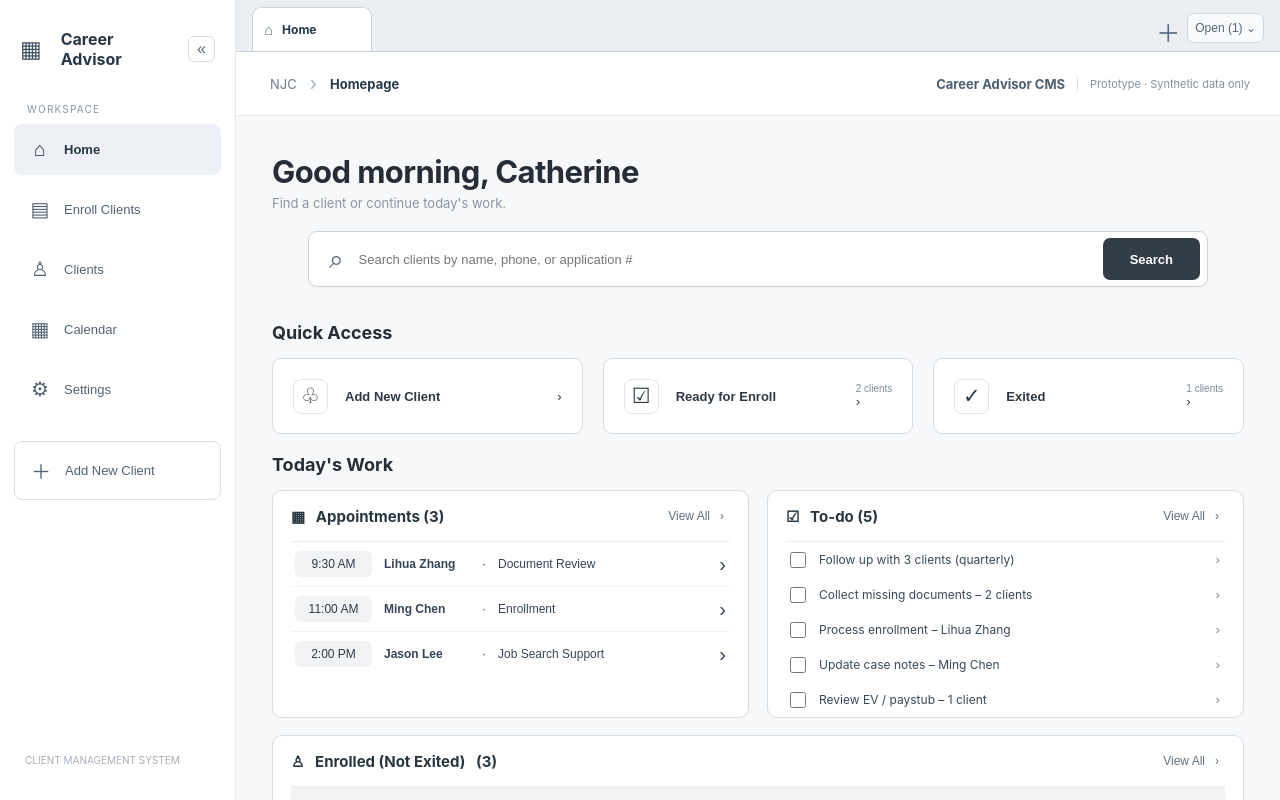
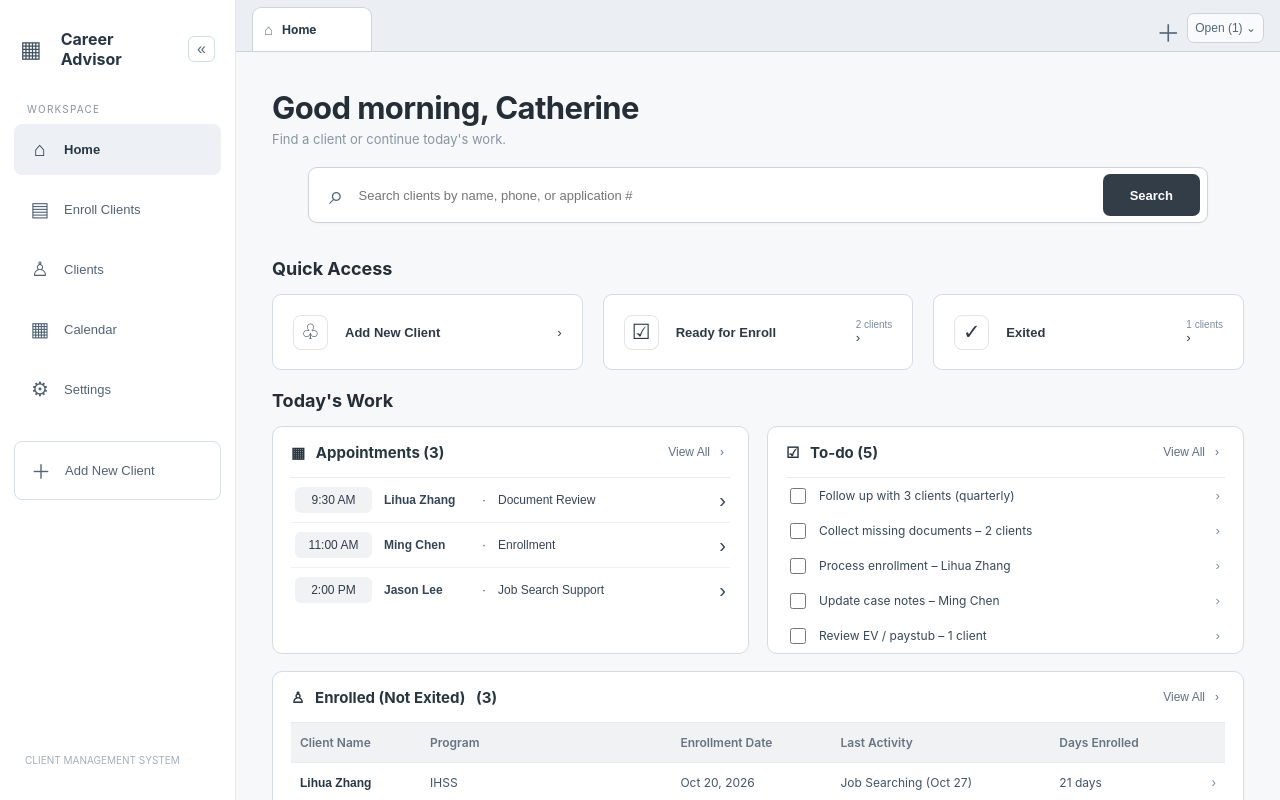
Before and after one commit to Cthrnxy/career-advisor-cms, a React (Vite) app: page / in a window 1280 px wide. Shown: the top 800 px of the page. Built offline with nearby package versions, Linux system fonts and the light colour scheme.

Commit message:
refactor(nav): keep browser tabs only and remove breadcrumb header

```diff
--- a/src/App.jsx
+++ b/src/App.jsx
@@ -1,6 +1,5 @@
 import React,{useEffect,useState} from 'react';
 import HomeDashboard from './features/home/HomeDashboard.jsx';
-import WorkspaceBreadcrumbHeader from './layouts/WorkspaceBreadcrumbHeader.jsx';
 import WorkspaceTabs from './layouts/WorkspaceTabs.jsx';
 import {getTabId,getTabTitle} from './layouts/navigation.js';
 import {demoClients,getStatus,makeCase,DOCUMENT_TYPES,uid} from './data.js';
@@ -78,25 +77,6 @@ const saveFile=()=>{if(!documentName){flash('Please select a file');return}chang
 const selectFile=(file)=>{setFields(f=>({...f,evidence:file}));setModal('Exit')};
 const openSearchResults=value=>{if(switchView('Clients')){setQuery(value);setClientListFilter('All')}};
 const openExited=()=>{if(switchView('Clients')){setQuery('');setClientListFilter('Exited')}};
-const breadcrumbItems = [
-  {key:'root',label:'NJC'},
-  ...(screen==='Home' ? [{key:'Home',label:'Homepage'}] :
-      ['Client Detail','Case Detail','Form Editor'].includes(screen)
-        ? [
-          {key:'Clients',label:'Clients'},
-          {key:'Client Detail',label:client.name},
-          ...(screen==='Case Detail'||screen==='Form Editor' ? [{key:'Case Detail',label:(current?.form||'201')+' Case'}] : []),
-          ...(screen==='Form Editor' ? [{key:'Form Editor',label:'Form Editor'}] : [])
-        ]
-        : [{key:screen,label:screen}])
-];
-const navigateBreadcrumb=key=>{
-  if(key==='root'||key==='Home'){switchView('Home');return}
-  if(key==='Clients'){if(switchView('Clients')){setQuery('');setClientListFilter('All')}return}
-  if(key==='Client Detail'){switchView('Client Detail');return}
-  if(key==='Case Detail'){switchView('Case Detail');return}
-  switchView(key);
-};
 const pageTitle=screen==='Client Detail'?client.name:screen==='Case Detail'?current?.form+' Case Detail':screen==='Form Editor'?current?.form+' Form Editor':screen;
 const casesForTable=(list)=> <div className="table-scroll"><table><thead><tr><th>Client</th><th>Form</th><th>App Date</th><th>App Number</th><th>Case Status</th><th>Action</th></tr></thead><tbody>{list.map(({c,r})=><tr key={c.id+r.id} onDoubleClick={()=>openCase(r,c.id)}><td>{c.name}</td><td>{r.form}</td><td>{r.applicationDate||'—'}</td><td>{r.applicationNumber||'—'}</td><td><span className="status">{getStatus(r)}</span></td><td><Button onClick={()=>openCase(r,c.id)}>Open</Button></td></tr>)}</tbody></table></div>;
 return <div className="shell">
@@ -109,7 +89,6 @@ return <div className="shell">
 </aside>
 <div className="work">
 <WorkspaceTabs tabs={tabs} activeId={activeTabId} onActivate={tab=>switchView(tab.screen,tab.clientId||clientId,tab.caseId||caseId)} onClose={closeWorkspace} onHome={()=>switchView('Home')}/>
-<WorkspaceBreadcrumbHeader items={breadcrumbItems} onNavigate={navigateBreadcrumb}/>
 <main>{screen!=='Home'&&<header className="page-head"><div><h1>{pageTitle}</h1><p>{screen==='Client Detail'?'Client ID: '+client.id:screen==='Case Detail'?'Application #: '+(current?.applicationNumber||'Not assigned'):'Internal case management workspace'}</p></div><div className="actions">{screen==='Client Detail'&&<><Button onClick={startProfile}>Edit Profile</Button><Button kind="primary" onClick={()=>show('New Enrollment')}>+ Start New Enrollment</Button></>}{screen==='Case Detail'&&<Button onClick={()=>switchView('Client Detail')}>← Back to {client.name}</Button>}</div></header>}
 {screen==='Home'&&<HomeDashboard clients={clients} onOpenClient={openClient} onSearch={openSearchResults} onAddClient={()=>show('New Client')} onReady={()=>{if(switchView('Enroll Clients'))setQuery('')}} onExited={openExited} onEnrolled={()=>{if(switchView('Enroll Clients'))setQuery('')}} onCalendar={()=>switchView('Calendar')}/>}
 {screen==='Enroll Clients'&&<><Card title="Search Existing Clients"><input className="wide-input" placeholder="Search existing clients" value={query} onChange={e=>setQuery(e.target.value)}/>{query&&clients.filter(c=>c.name.toLowerCase().includes(query.toLowerCase())).map(c=><p key={c.id} className="link" onClick={()=>openClient(c.id)}>{c.name} · {c.id} →</p>)}</Card><Card title="Ready for Enroll">{ready.map(c=><div className="item" key={c.id} onClick={()=>openClient(c.id)}><b>{c.name}</b><span>Open Profile →</span></div>)}</Card><Card title="Enrolled (Not Exited)">{casesForTable(clients.flatMap(c=>c.cases.filter(r=>getStatus(r)==='Enrolled').map(r=>({c,r}))))}</Card></>}
--- a/src/layouts/WorkspaceBreadcrumbHeader.jsx
+++ /dev/null
@@ -1,79 +0,0 @@
-import React, {useEffect, useMemo, useRef, useState} from 'react';
-import './breadcrumb.css';
-
-/**
- * Hierarchical breadcrumb, not a browser history list.
- *
- * When the path becomes too long, keep its last two levels visible
- * and put every earlier ancestor inside the folder dropdown.
- * The current page is always the final, non-clickable segment.
- */
-export default function WorkspaceBreadcrumbHeader({items,onNavigate}) {
-  const pathRef=useRef(null);
-  const overflowRef=useRef(null);
-  const [pathWidth,setPathWidth]=useState(800);
-  const [dropdownOpen,setDropdownOpen]=useState(false);
-  const pathSignature=items.map(item=>item.key+':'+item.label).join(' / ');
-
-  useEffect(()=>{
-    const element=pathRef.current;
-    if(!element)return;
-    const measure=()=>setPathWidth(element.clientWidth);
-    measure();
-    if(typeof ResizeObserver==='undefined'){
-      window.addEventListener('resize',measure);
-      return ()=>window.removeEventListener('resize',measure);
-    }
-    const observer=new ResizeObserver(measure);
-    observer.observe(element);
-    return ()=>observer.disconnect();
-  },[]);
-
-  useEffect(()=>setDropdownOpen(false),[pathSignature]);
-  useEffect(()=>{
-    if(!dropdownOpen)return;
-    function onPointerDown(event){
-      if(overflowRef.current&&!overflowRef.current.contains(event.target))setDropdownOpen(false);
-    }
-    function onKeyDown(event){if(event.key==='Escape')setDropdownOpen(false)}
-    document.addEventListener('pointerdown',onPointerDown);
-    document.addEventListener('keydown',onKeyDown);
-    return ()=>{
-      document.removeEventListener('pointerdown',onPointerDown);
-      document.removeEventListener('keydown',onKeyDown);
-    };
-  },[dropdownOpen]);
-
-  const estimatedWidth=useMemo(
-    ()=>items.reduce((total,item)=>total+Math.min(245,49+item.label.length*7.8),0),
-    [pathSignature]
-  );
-  const collapse = items.length>4 || (items.length>2 && estimatedWidth>pathWidth);
-  const hidden = collapse?items.slice(0,-2):[];
-  const visible = collapse?items.slice(-2):items;
-
-  const openAncestor=key=>{setDropdownOpen(false);onNavigate(key)};
-
-  return <header className="workspace-breadcrumb-header">
-    <nav className="breadcrumb-path" aria-label="Current page path" ref={pathRef}>
-      {hidden.length>0&&<div className="breadcrumb-overflow" ref={overflowRef}>
-        <button type="button" className={'breadcrumb-folder '+(dropdownOpen?'is-open':'')} aria-label="Show hidden parent paths" aria-haspopup="menu" aria-expanded={dropdownOpen} onClick={()=>setDropdownOpen(open=>!open)} title="Show earlier paths">
-          <svg viewBox="0 0 24 24" aria-hidden="true" width="18" height="18" fill="none" stroke="currentColor" strokeWidth="1.8" strokeLinecap="round" strokeLinejoin="round"><path d="M3 7a2 2 0 0 1 2-2h5l2 2h7a2 2 0 0 1 2 2v9a2 2 0 0 1-2 2H5a2 2 0 0 1-2-2z"/></svg>
-          <span aria-hidden="true" className="folder-chevron">⌄</span>
-        </button>
-        {dropdownOpen&&<div className="breadcrumb-menu" role="menu" aria-label="Hidden parent paths">
-          <span className="breadcrumb-menu-title">Previous levels</span>
-          {hidden.map((item,index)=><button type="button" role="menuitem" key={item.key+index} className="breadcrumb-menu-item" onClick={()=>openAncestor(item.key)}>
-            <span className="breadcrumb-menu-icon" aria-hidden="true">▤</span><span className="breadcrumb-menu-label">{item.label}</span>
-          </button>)}
-        </div>}
-      </div>}
-      {visible.map((item,index)=><React.Fragment key={item.key+':'+index}>
-        {(index>0||hidden.length>0)&&<span className="breadcrumb-separator" aria-hidden="true">›</span>}
-        {index===visible.length-1?<span className="breadcrumb-current" aria-current="page" title={item.label}>{item.label}</span>:
-          <button type="button" className="breadcrumb-link" onClick={()=>openAncestor(item.key)} title={'Go to '+item.label}>{item.label}</button>}
-      </React.Fragment>)}
-    </nav>
-    <div className="breadcrumb-meta"><span className="breadcrumb-meta-brand">Career Advisor CMS</span><span className="breadcrumb-meta-status">Prototype · Synthetic data only</span></div>
-  </header>;
-}
--- a/src/layouts/breadcrumb.css
+++ /dev/null
@@ -1,40 +0,0 @@
-.workspace-breadcrumb-header{
-  height:64px;display:flex;align-items:center;gap:24px;padding:0 30px;
-  background:#fff;border-bottom:1px solid #e3e8ee;position:relative;z-index:12;
-}
-.breadcrumb-path{display:flex;align-items:center;gap:9px;flex:1;min-width:0;height:100%}
-.breadcrumb-link,.breadcrumb-current{
-  border:0;background:transparent;padding:8px 4px;font-size:13px;
-  font-family:inherit;line-height:20px;white-space:nowrap;
-  text-overflow:ellipsis;overflow:hidden;min-width:0;max-width:250px;
-}
-.breadcrumb-link{color:#6b7c8b;cursor:pointer}
-.breadcrumb-link:hover{color:#273848;text-decoration:underline}
-.breadcrumb-current{color:#263849;font-weight:700}
-.breadcrumb-separator{font-size:19px;color:#a6b0ba;flex:0 0 auto;user-select:none}
-.breadcrumb-overflow{position:relative;flex:0 0 auto}
-.breadcrumb-folder{
-  display:flex;align-items:center;gap:6px;border:1px solid #d5dde6;border-radius:8px;
-  padding:7px 10px;background:#f7f9fb;color:#536477;cursor:pointer;height:36px;
-}
-.breadcrumb-folder:hover,.breadcrumb-folder.is-open{background:#e9eef3;border-color:#bfcbd7}
-.folder-chevron{font-size:16px;line-height:1;margin-top:-6px}
-.breadcrumb-menu{position:absolute;top:43px;left:0;min-width:220px;max-width:min(360px,90vw);
-  padding:8px;background:white;border:1px solid #d9e1e9;border-radius:10px;
-  box-shadow:0 12px 30px #1b2d401e;z-index:40}
-.breadcrumb-menu-title{display:block;color:#8b97a4;text-transform:uppercase;letter-spacing:.08em;
-  font-size:10px;font-weight:650;padding:8px 11px}
-.breadcrumb-menu-item{width:100%;border:0;background:white;border-radius:7px;
-  display:flex;gap:11px;align-items:center;text-align:left;padding:10px 11px;
-  color:#34495c;font-size:13px;cursor:pointer}
-.breadcrumb-menu-item:hover,.breadcrumb-menu-item:focus-visible{background:#f0f4f7}
-.breadcrumb-menu-icon{font-size:16px;color:#8794a2}
-.breadcrumb-menu-label{overflow:hidden;text-overflow:ellipsis;white-space:nowrap}
-.breadcrumb-meta{display:flex;align-items:center;gap:12px;flex:0 0 auto;min-width:0;white-space:nowrap}
-.breadcrumb-meta-brand{font-size:13px;font-weight:650;color:#4b5f70}
-.breadcrumb-meta-status{font-size:11px;color:#84919d;border-left:1px solid #dbe2e9;padding-left:12px}
-.breadcrumb-folder:focus-visible,.breadcrumb-link:focus-visible,.breadcrumb-menu-item:focus-visible{
- outline:2px solid #527290;outline-offset:2px;
-}
-@media(max-width:1040px){.breadcrumb-meta-status{display:none}.workspace-breadcrumb-header{padding:0 20px}}
-@media(max-width:720px){.workspace-breadcrumb-header{padding:0 14px;gap:8px}.breadcrumb-meta-brand{display:none}.breadcrumb-path{gap:6px}.breadcrumb-link,.breadcrumb-current{font-size:12px;max-width:155px}.breadcrumb-menu{left:-3px}}
```
Also changed, not shown: 4 other files (tests, documents, lock files or other folders).
